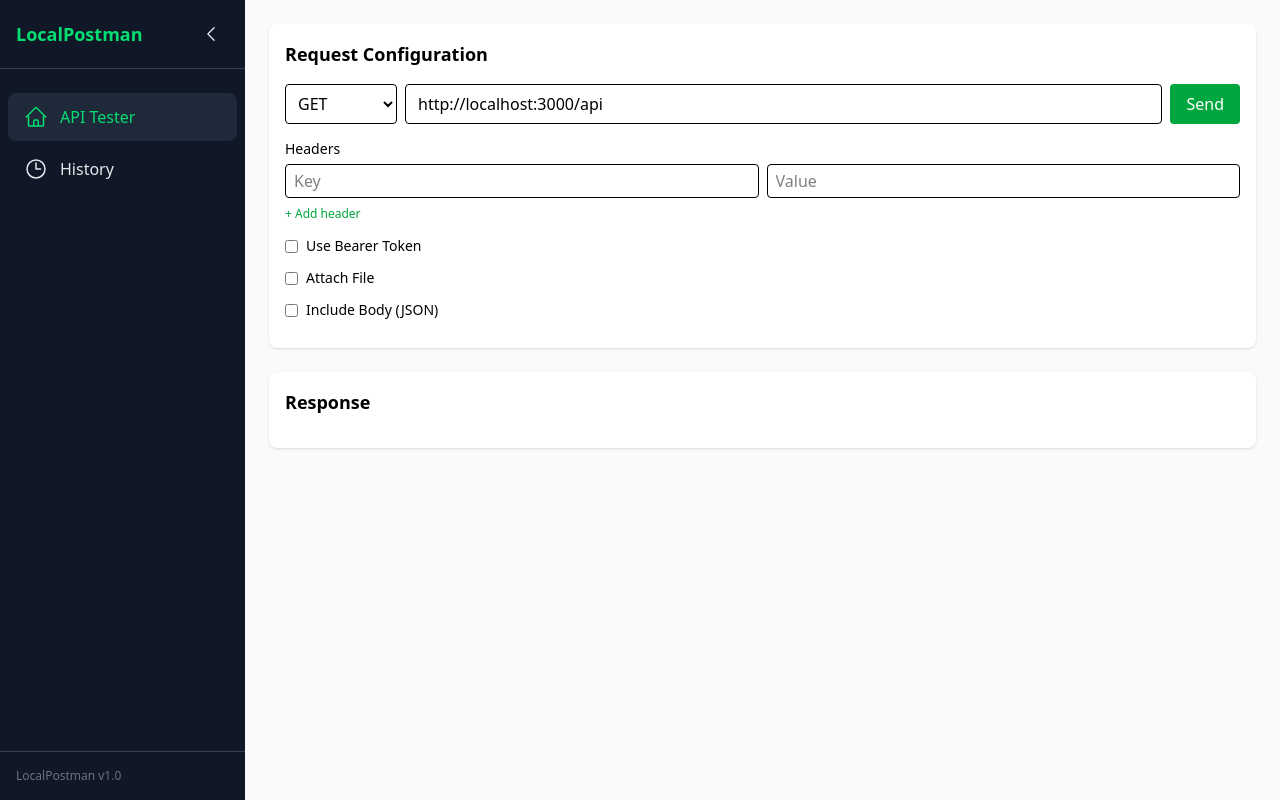
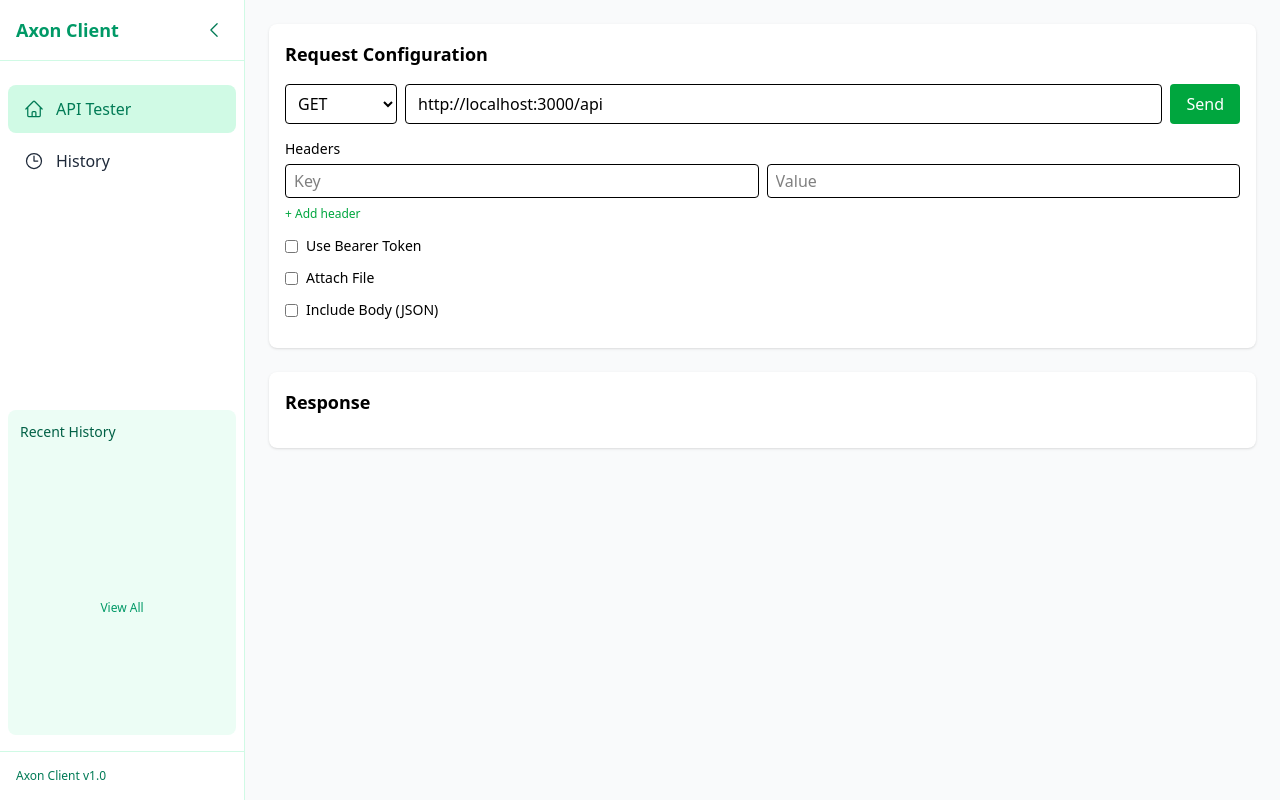
Before and after one commit to BazilSuhail/Local-Postman, a Vue app: page / in a window 1280 px wide. Built offline with nearby package versions, Linux system fonts and the light colour scheme.

Commit message:
Integrate previous-history in sidebar component

```diff
--- a/src/components/Sidebar.vue
+++ b/src/components/Sidebar.vue
@@ -1,41 +1,45 @@
 <template>
   <div
     :class="[
-      'bg-gray-900 text-gray-200 h-screen flex flex-col transition-all duration-300 ease-in-out',
-      isCollapsed ? 'w-[60px]' : 'w-[245px]'
+      'bg-white text-gray-800 h-screen flex flex-col transition-all duration-300 ease-in-out border-r border-emerald-100',
+      isCollapsed ? 'w-[75px]' : 'w-[245px]'
     ]"
   >
     <!-- Logo + Toggle -->
-    <div class="flex items-center justify-between px-4 py-4 border-b border-gray-700">
+    <div class="flex items-center justify-between px-4 py-4 border-b border-emerald-100">
       <transition name="fade" mode="out-in">
-        <span v-if="!isCollapsed" key="logo" class="font-bold text-lg text-green-400 truncate">
-          LocalPostman
-        </span>
-        <span v-else key="icon" class="text-green-400">
-          <svg xmlns="http://www.w3.org/2000/svg" class="h-6 w-6" fill="none" viewBox="0 0 24 24" stroke="currentColor">
-            <path stroke-linecap="round" stroke-linejoin="round" stroke-width="2" d="M3 8l7.89 5.26a2 2 0 002.22 0L21 8M5 19h14a2 2 0 002-2V7a2 2 0 00-2-2H5a2 2 0 00-2 2v10a2 2 0 002 2z" />
-          </svg>
-        </span>
+        <div v-if="!isCollapsed" key="logo" class="font-bold text-lg text-emerald-600 truncate">
+          Axon Client
+        </div>
       </transition>
 
       <button
         @click="isCollapsed = !isCollapsed"
-        class="p-2 rounded-lg hover:bg-gray-700 transition-colors focus:outline-none focus:ring-2 focus:ring-green-500"
+        :class="[
+          'p-1 rounded-md hover:bg-emerald-100 transition-colors focus:outline-none focus:ring-2 focus:ring-emerald-500 focus:ring-offset-1',
+          isCollapsed ? 'mx-auto' : ''
+        ]"
         :aria-label="isCollapsed ? 'Expand sidebar' : 'Collapse sidebar'"
       >
-        <ChevronLeftIcon v-if="!isCollapsed" class="h-5 w-5" />
-        <ChevronRightIcon v-else class="h-5 w-5" />
+        <ChevronLeftIcon v-if="!isCollapsed" class="h-5 w-5 text-emerald-700" />
+        <ChevronRightIcon v-else class="h-5 w-5 text-emerald-700" />
       </button>
+    </div>
+
+    <div v-if="isCollapsed" key="logo" class="font-bold mx-auto text-lg text-emerald-600 truncate">
+      <div key="icon" class="text-emerald-600 flex items-center justify-center w-6 mt-2">
+        <DocumentDuplicateIcon class="h-6 w-6" />
+      </div>
     </div>
 
     <!-- Navigation -->
     <nav class="flex-1 mt-6 px-2 space-y-1">
       <router-link
         to="/"
-        class="flex items-center px-4 py-3 hover:bg-gray-800 rounded-lg transition-colors"
-        active-class="bg-gray-800 text-green-400"
+        class="flex items-center px-4 py-3 hover:bg-emerald-100 rounded-lg transition-colors"
+        active-class="bg-emerald-100 text-emerald-700 font-medium"
       >
-        <HomeIcon class="h-6 w-6 flex-shrink-0" />
+        <HomeIcon class="h-5 w-5 flex-shrink-0" />
         <transition name="slide">
           <span v-if="!isCollapsed" class="ml-3 truncate">API Tester</span>
         </transition>
@@ -43,21 +47,49 @@
 
       <router-link
         to="/history"
-        class="flex items-center px-4 py-3 hover:bg-gray-800 rounded-lg transition-colors"
-        active-class="bg-gray-800 text-green-400"
+        class="flex items-center px-4 py-3 hover:bg-emerald-100 rounded-lg transition-colors"
+        active-class="bg-emerald-100 text-emerald-700 font-medium"
       >
-        <ClockIcon class="h-6 w-6 flex-shrink-0" />
+        <ClockIcon class="h-5 w-5 flex-shrink-0" />
         <transition name="slide">
           <span v-if="!isCollapsed" class="ml-3 truncate">History</span>
         </transition>
       </router-link>
     </nav>
 
+    <!-- History Section -->
+    <div v-if="!isCollapsed" class="flex-1 px-2 pb-4">
+      <div class="bg-emerald-50 rounded-lg p-3 h-full">
+        <h3 class="text-sm font-medium text-emerald-800 mb-3">Recent History</h3>
+        <div class="space-y-2 h-32 overflow-y-auto scrollbar-thin scrollbar-thumb-emerald-200">
+          <div
+            v-for="(item, index) in recentHistory"
+            :key="index"
+            class="bg-white rounded-md p-2 border border-emerald-100 hover:border-emerald-200 transition-colors cursor-pointer"
+          >
+            <div class="flex items-center justify-between">
+              <span class="text-xs font-medium text-emerald-700">{{ item.method }}</span>
+              <span class="text-xs text-gray-500">{{ formatTime(item.date) }}</span>
+            </div>
+            <p class="text-xs text-gray-600 truncate mt-1">{{ item.url }}</p>
+          </div>
+        </div>
+        <div class="mt-3 text-center">
+          <router-link
+            to="/history"
+            class="text-xs text-emerald-600 hover:text-emerald-700 font-medium"
+          >
+            View All
+          </router-link>
+        </div>
+      </div>
+    </div>
+
     <!-- Footer -->
-    <div class="p-4 border-t border-gray-700 text-xs text-gray-500">
+    <div class="p-4 border-t border-emerald-100 text-xs text-emerald-700">
       <transition name="fade">
         <div v-if="!isCollapsed" class="truncate">
-          LocalPostman v1.0
+          Axon Client v1.0
         </div>
       </transition>
     </div>
@@ -65,10 +97,25 @@
 </template>
 
 <script setup>
-import { ref } from "vue";
-import { HomeIcon, ClockIcon, ChevronLeftIcon, ChevronRightIcon } from "@heroicons/vue/24/outline";
+import { ref, onMounted } from 'vue'
+import { HomeIcon, ClockIcon, ChevronLeftIcon, ChevronRightIcon, DocumentDuplicateIcon } from "@heroicons/vue/24/outline"
 
-const isCollapsed = ref(false);
+const isCollapsed = ref(false)
+const recentHistory = ref([])
+
+onMounted(() => {
+  // Load history from localStorage
+  const historyData = JSON.parse(localStorage.getItem("history") || "[]")
+  // Show only the 5 most recent items
+  recentHistory.value = historyData.slice(0, 5)
+})
+
+const formatTime = (date) => {
+  return new Date(date).toLocaleTimeString('en-US', {
+    hour: '2-digit',
+    minute: '2-digit'
+  })
+}
 </script>
 
 <style scoped>
@@ -96,4 +143,25 @@ const isCollapsed = ref(false);
   opacity: 0;
   transform: translateX(-10px);
 }
+
+.scrollbar-thin {
+  scrollbar-width: thin;
+}
+
+.scrollbar-thumb-emerald-200::-webkit-scrollbar {
+  width: 4px;
+}
+
+.scrollbar-thumb-emerald-200::-webkit-scrollbar-track {
+  background: transparent;
+}
+
+.scrollbar-thumb-emerald-200::-webkit-scrollbar-thumb {
+  background-color: #a7f3d0;
+  border-radius: 2px;
+}
+
+.scrollbar-thumb-emerald-200::-webkit-scrollbar-thumb:hover {
+  background-color: #86efac;
+}
 </style>
--- a/src/composables/useApiTester.js
+++ b/src/composables/useApiTester.js
@@ -3,10 +3,25 @@ import { ref } from "vue";
 export function useApiTester() {
   const method = ref("GET");
   const url = ref("http://localhost:3000/api");
+
+  // Headers as key-value
   const headers = ref([{ key: "", value: "" }]);
+
+  // Body (JSON or form fields)
   const body = ref("");
+  const includeBody = ref(false);
+
+  // Auth
+  const enableAuth = ref(false);
+  const token = ref("");
+
+  // File upload
+  const enableFile = ref(false);
+  const file = ref(null);
+
   const response = ref(null);
   const status = ref(null);
+
   const history = ref(JSON.parse(localStorage.getItem("history") || "[]"));
 
   const sendRequest = async () => {
@@ -16,13 +31,38 @@ export function useApiTester() {
 
       const opts = { method: method.value, headers: {} };
 
+      // Headers from table
       headers.value.forEach(h => {
         if (h.key.trim()) opts.headers[h.key] = h.value;
       });
 
-      if (["POST", "PUT", "PATCH"].includes(method.value) && body.value) {
-        opts.body = body.value;
-        opts.headers["Content-Type"] = "application/json";
+      // Auth header
+      if (enableAuth.value && token.value.trim()) {
+        opts.headers["Authorization"] = token.value.startsWith("Bearer ")
+          ? token.value
+          : `Bearer ${token.value}`;
+      }
+
+      // Body & File
+      if (["POST", "PUT", "PATCH"].includes(method.value)) {
+        if (enableFile.value && file.value) {
+          const formData = new FormData();
+          formData.append("file", file.value);
+
+          if (includeBody.value && body.value) {
+            try {
+              const json = JSON.parse(body.value);
+              Object.keys(json).forEach(k => formData.append(k, json[k]));
+            } catch (err) {
+              response.value = { error: `Invalid JSON: ${err.message}` };
+              return;
+            }
+          }
+          opts.body = formData;
+        } else if (includeBody.value && body.value) {
+          opts.body = body.value;
+          opts.headers["Content-Type"] = "application/json";
+        }
       }
 
       const res = await fetch(url.value, opts);
@@ -41,10 +81,12 @@ export function useApiTester() {
         body: parsed,
       };
 
-      // Save to history
+      // Save history with auth/file info
       history.value.unshift({
         method: method.value,
         url: url.value,
+        hasAuth: enableAuth.value,
+        hasFile: enableFile.value,
         date: new Date().toISOString(),
       });
       localStorage.setItem("history", JSON.stringify(history.value.slice(0, 20)));
@@ -55,5 +97,19 @@ export function useApiTester() {
     }
   };
 
-  return { method, url, headers, body, response, status, history, sendRequest };
+  return {
+    method,
+    url,
+    headers,
+    body,
+    includeBody,
+    enableAuth,
+    token,
+    enableFile,
+    file,
+    response,
+    status,
+    history,
+    sendRequest,
+  };
 }
```
